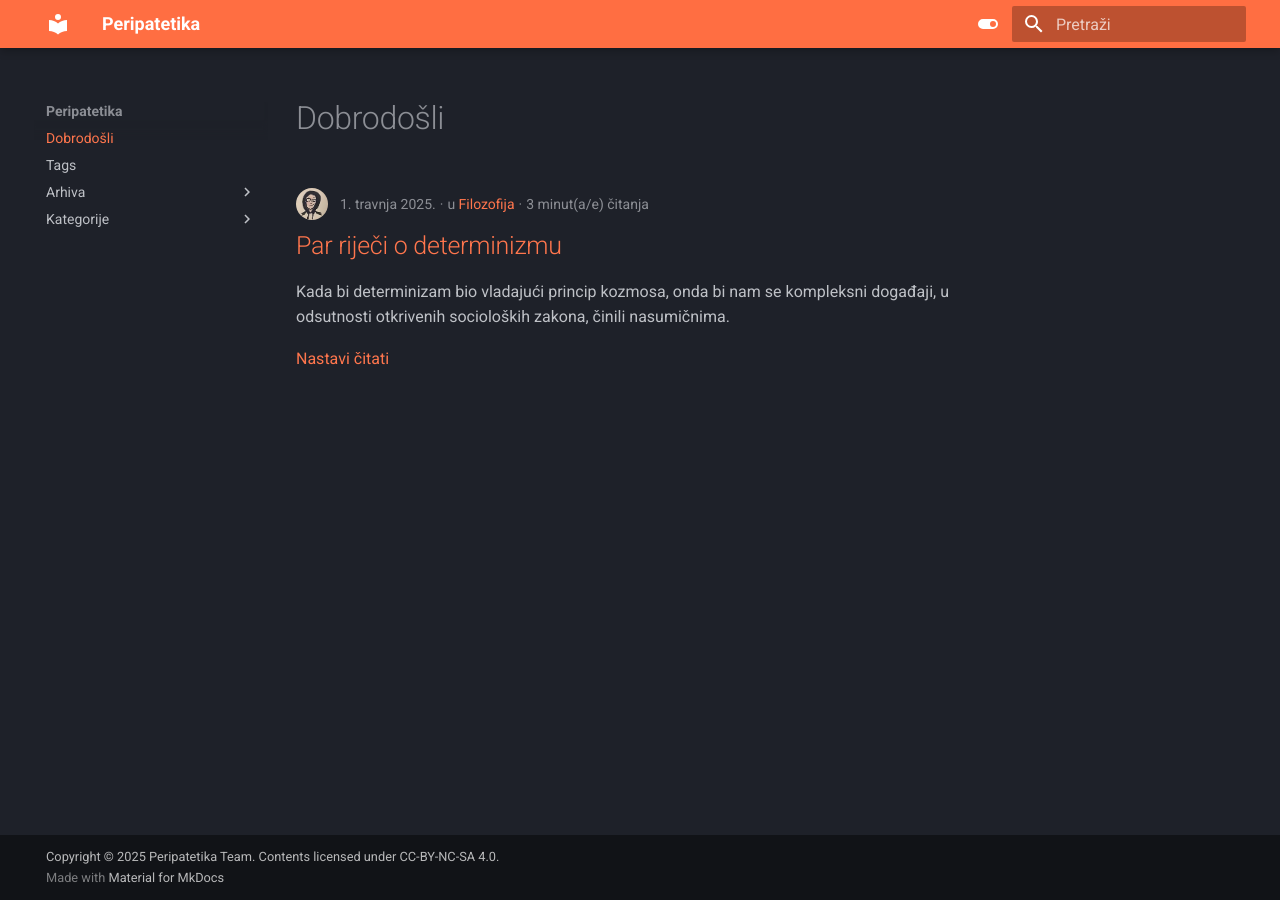
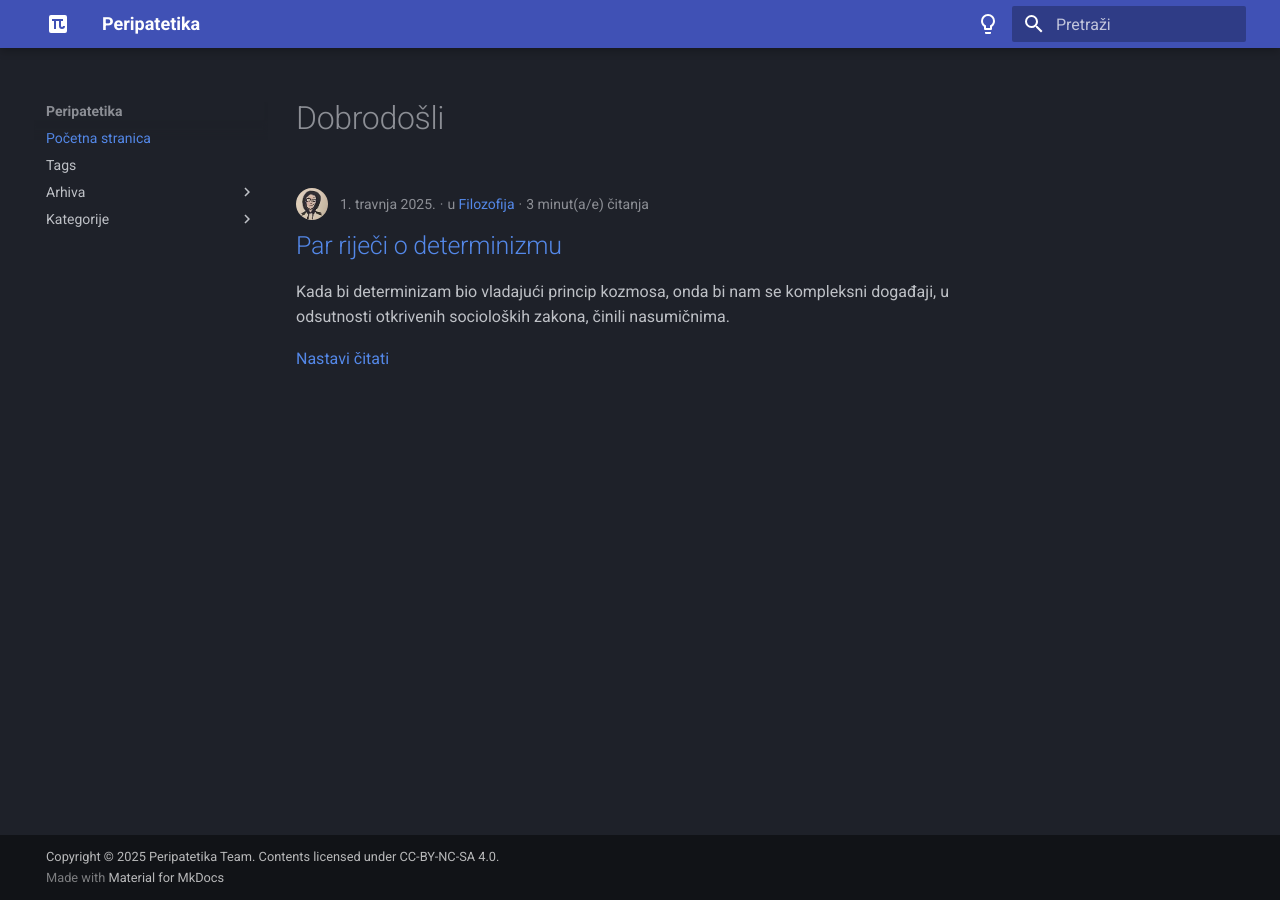
Before and after one commit to peripatetika/peripatetika.github.io, an MkDocs documentation site: the page built from docs/index.md, in a window 1280 px wide. Built offline with MkDocs 1.6.1 and Material for MkDocs 9.7.7, drawn with Linux system fonts in a browser that asks for light colours.

Commit message:
boje i logo

```diff
--- a/docs/index.md
+++ b/docs/index.md
@@ -1 +1,5 @@
+---
+title: "Početna stranica"
+---
+
 # Dobrodošli
--- a/mkdocs.yml
+++ b/mkdocs.yml
@@ -2,20 +2,22 @@ site_name: Peripatetika
 theme:
   name: material
   language: hr
+  icon:
+    logo: material/pi-box
   palette:
     # Dark mode
     - scheme: slate
       toggle:
-        icon: material/toggle-switch
-        name: Dark mode
-      primary: deep orange
+        icon: material/lightbulb-outline
+        name: Svijetli način rada
+      primary: indigo
       accent: deep purple
     # Light mode
     - scheme: default
       toggle:
-        icon: material/toggle-switch
-        name: Light mode
-      primary: blue
+        icon: material/lightbulb
+        name: Tamni način rada
+      primary: indigo
       accent: deep purple
 plugins:
   - search
```
